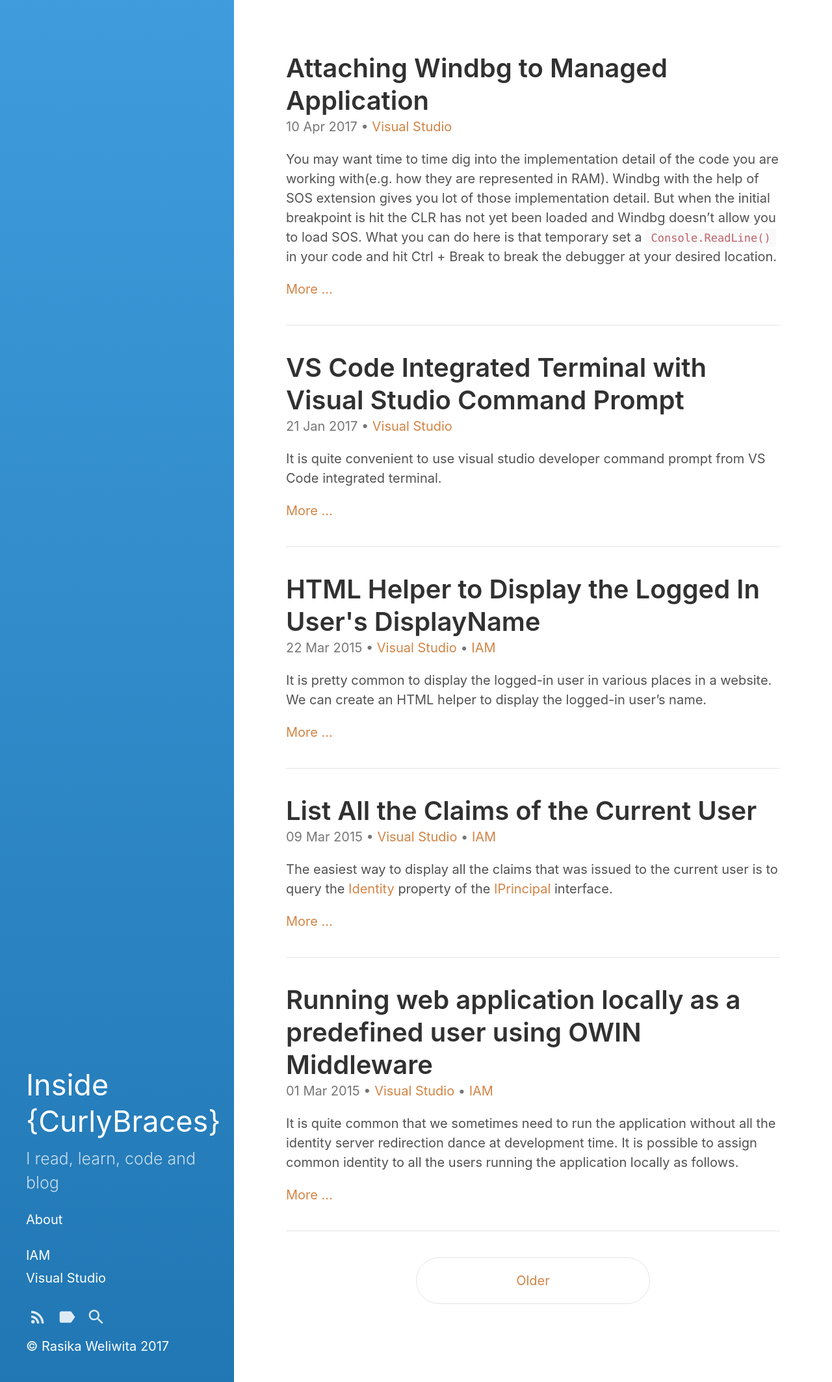
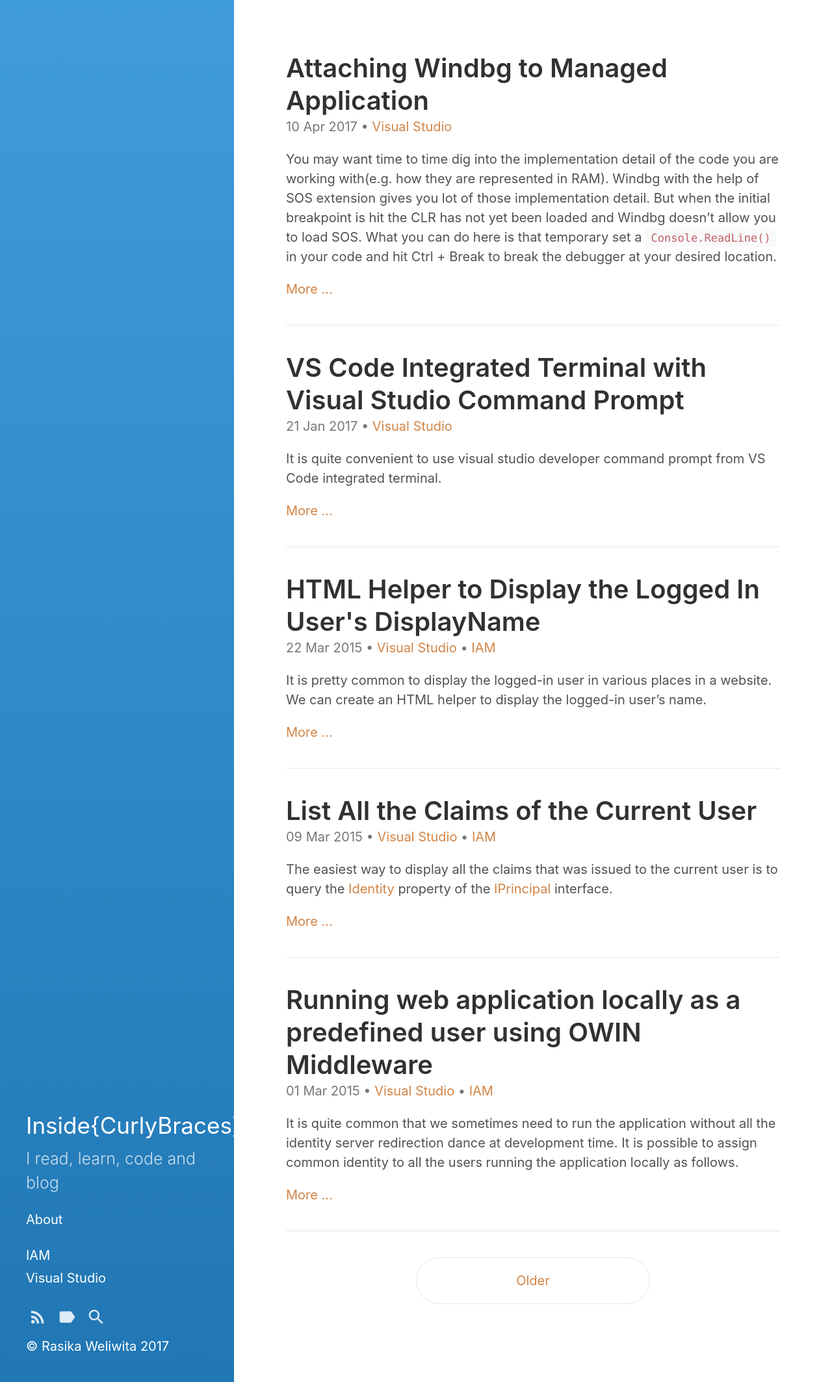
Before and after one commit to weliwita/blog, a Jekyll site: the page built from index.html, in a window 1280 px wide. Shown: the whole page at 65% size. Built offline with Jekyll 4.4.1, drawn with Linux system fonts in a browser that asks for light colours; the list of posts is cut into pages by our own code.

Commit message:
fixed title

```diff
--- a/_config.yml
+++ b/_config.yml
@@ -1,6 +1,6 @@
 # Site settings
-title: Inside {CurlyBraces}
-tagline: 'Rasika Weliwita on IAM'
+title: Inside{CurlyBraces}
+tagline: 'Rasika Weliwita'
 description: 'I read, learn, code and blog'
 
 author:
--- a/_includes/head.html
+++ b/_includes/head.html
@@ -8,9 +8,9 @@
 
   <title>
     {% if page.title == "Home" %}
-      {{ site.title }}{% if site.tagline %} &middot; {{ site.tagline }}{% endif %}
+      {{ site.title }}{% if site.tagline %} &ndash; {{ site.tagline }}{% endif %}
     {% else %}
-      {{ page.title }} &middot; {{ site.title }}
+      {{ page.title }} &ndash; {{ site.title }}
     {% endif %}
   </title>
 
--- a/_sass/hydeout/_layout.scss
+++ b/_sass/hydeout/_layout.scss
@@ -115,7 +115,7 @@ body {
 
   // Bigger title
   .site-title {
-    font-size: 2.25rem;
+    font-size: 1.75rem;
     color: white;
   }
 
@@ -163,7 +163,7 @@ body {
 
   #sidebar {
     .site-title {
-      font-size: 2.25rem;
+      font-size: 1.75rem;
 
       a { color: white; }
       .back-arrow { display: none; }
```
